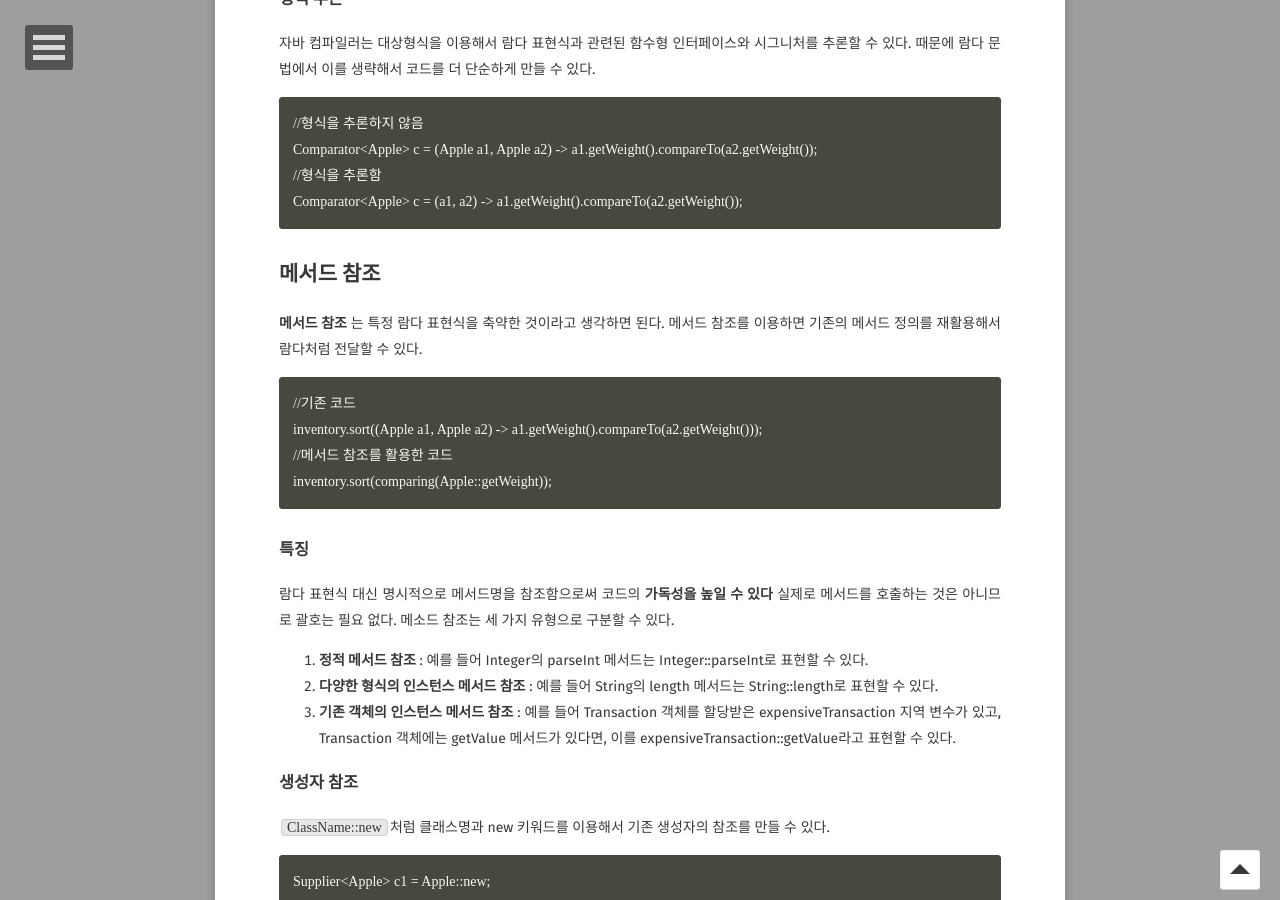
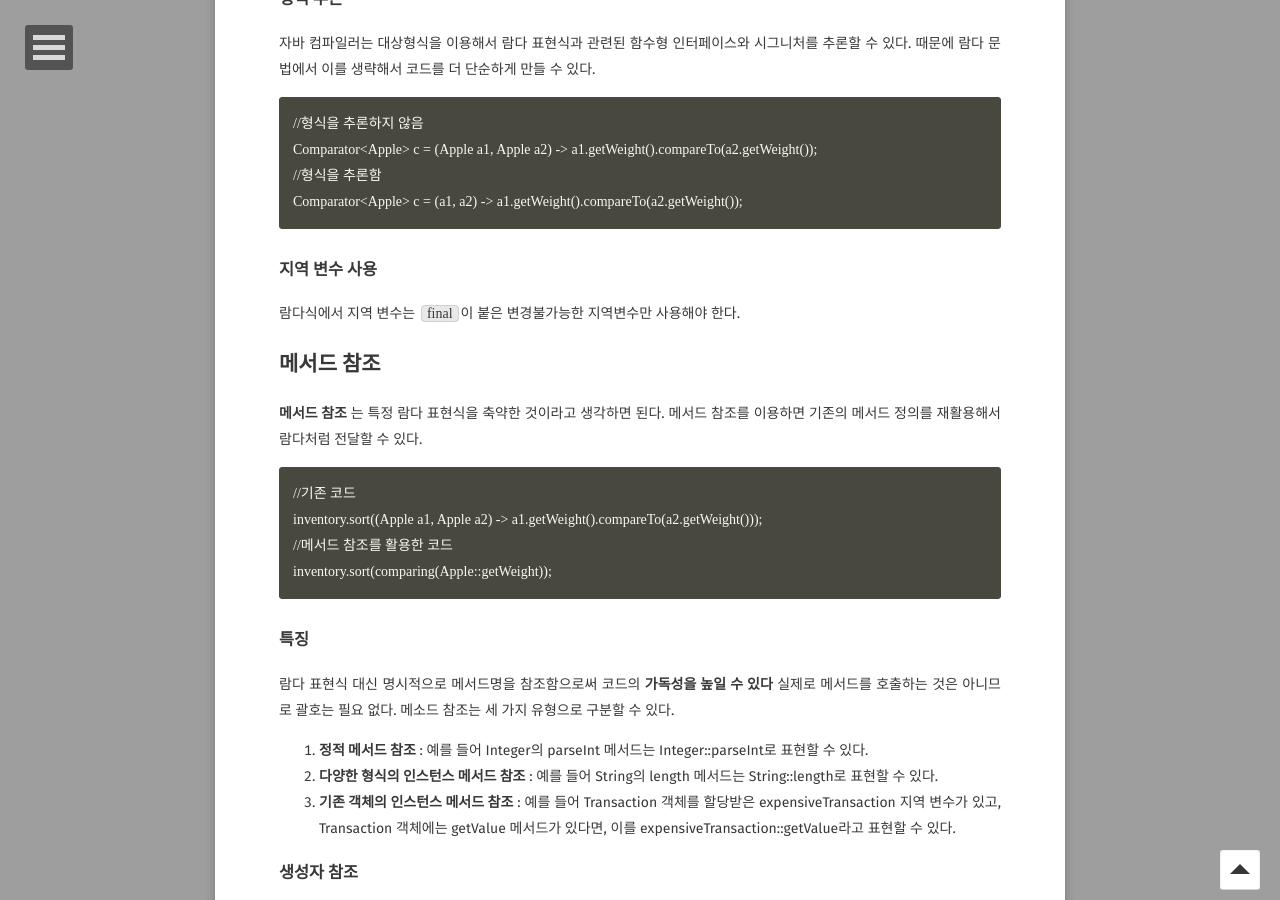
Before and after one commit to xrabcde/xrabcde.github.io, a Jekyll site: the page built from _posts/2021-02-25-modernjava-ch3.md, in a window 1280 px wide and 900 px high, scrolled down 4819 px. Built offline with Jekyll 4.4.1, drawn with Linux system fonts in a browser that asks for light colours; some web fonts are replaced.

Commit message:
modify: 글 수정

````diff
--- a/_posts/2021-02-25-modernjava-ch3.md
+++ b/_posts/2021-02-25-modernjava-ch3.md
@@ -156,6 +156,10 @@ Comparator<Apple> c = (Apple a1, Apple a2) -> a1.getWeight().compareTo(a2.getWei
 //형식을 추론함
 Comparator<Apple> c = (a1, a2) -> a1.getWeight().compareTo(a2.getWeight());
 ```
+
+### 지역 변수 사용
+람다식에서 지역 변수는 `final`이 붙은 변경불가능한 지역변수만 사용해야 한다.
+
 ## 메서드 참조
 __메서드 참조__ 는 특정 람다 표현식을 축약한 것이라고 생각하면 된다. 메서드 참조를 이용하면 기존의 메서드 정의를 재활용해서 람다처럼 전달할 수 있다.
 ```
````
